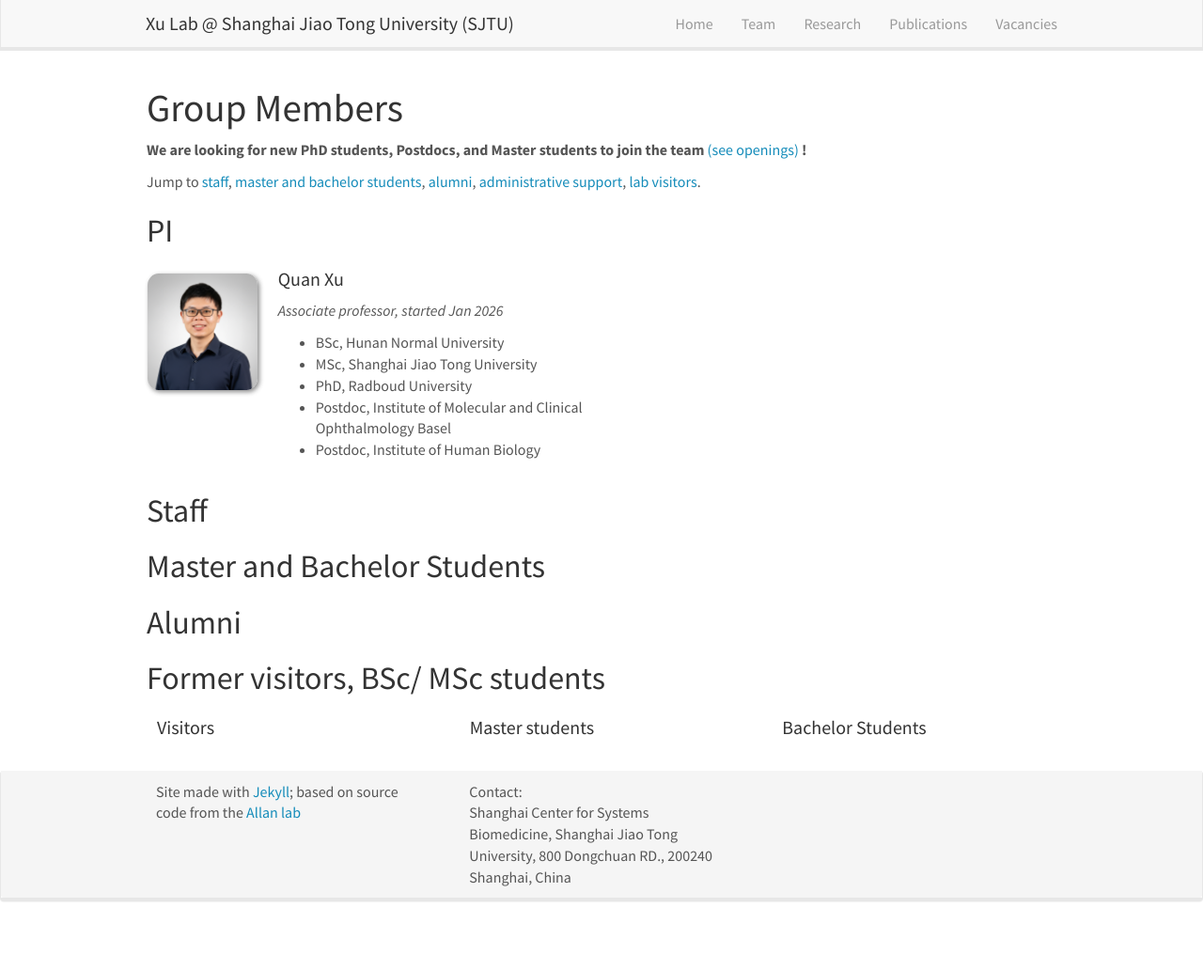
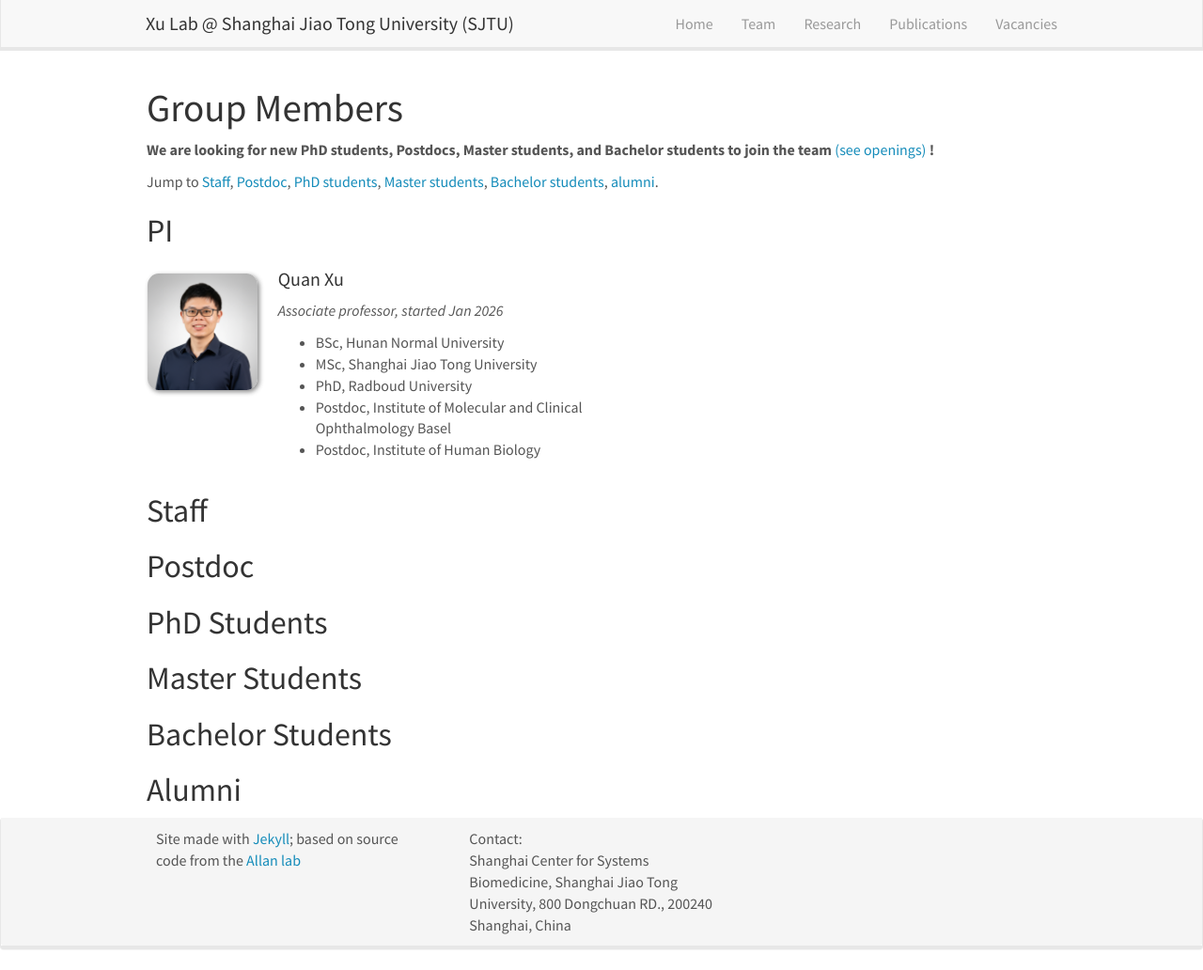
Before and after one commit to bioqxu/bioqxu.github.io, a Jekyll site: the page built from _pages/team.md, in a window 1280 px wide and 1032 px high. Shown: the whole window at 94% size. Built offline with Jekyll 4.4.1, drawn with Linux system fonts in a browser that asks for light colours; nearby versions of some CDN libraries.

Commit message:
change team

```diff
--- a/_pages/team.md
+++ b/_pages/team.md
@@ -8,10 +8,10 @@ permalink: /team/
 
 # Group Members
 
- **We are  looking for new PhD students, Postdocs, and Master students to join the team** [(see openings)]({{ site.url }}{{ site.baseurl }}/vacancies) **!**
+ **We are  looking for new PhD students, Postdocs, Master students, and Bachelor students to join the team** [(see openings)]({{ site.url }}{{ site.baseurl }}/vacancies) **!**
 
 
-Jump to [staff](#staff), [master and bachelor students](#master-and-bachelor-students), [alumni](#alumni), [administrative support](#administrative-support), [lab visitors](#lab-visitors).
+Jump to [Staff](#staff), [Postdoc](#postdoc), [PhD students](#PhD-students), [Master students](#master-students), [Bachelor students](#bachelor-students), [alumni](#alumni).
 
 ## PI
 {% assign number_printed = 0 %}
@@ -140,7 +140,171 @@ Jump to [staff](#staff), [master and bachelor students](#master-and-bachelor-stu
 
 
 
-## Master and Bachelor Students
+
+## Postdoc
+{% assign number_printed = 0 %}
+{% for member in site.data.students %}
+
+{% assign even_odd = number_printed | modulo: 2 %}
+
+{% if even_odd == 0 %}
+<div class="row">
+{% endif %}
+
+<div class="col-sm-6 clearfix">
+  <h4>{{ member.name }}</h4>
+  <i>{{ member.info }} <!-- <br>email: <{{ member.email }}></i> -->
+  <ul style="overflow: hidden">
+
+  {% if member.number_educ == 1 %}
+  <li> {{ member.education1 }} </li>
+  {% endif %}
+
+  {% if member.number_educ == 2 %}
+  <li> {{ member.education1 }} </li>
+  <li> {{ member.education2 }} </li>
+  {% endif %}
+
+  {% if member.number_educ == 3 %}
+  <li> {{ member.education1 }} </li>
+  <li> {{ member.education2 }} </li>
+  <li> {{ member.education3 }} </li>
+  {% endif %}
+
+  {% if member.number_educ == 4 %}
+  <li> {{ member.education1 }} </li>
+  <li> {{ member.education2 }} </li>
+  <li> {{ member.education3 }} </li>
+  <li> {{ member.education4 }} </li>
+  {% endif %}
+
+  </ul>
+</div>
+
+{% assign number_printed = number_printed | plus: 1 %}
+
+{% if even_odd == 1 %}
+</div>
+{% endif %}
+
+{% endfor %}
+
+{% assign even_odd = number_printed | modulo: 2 %}
+{% if even_odd == 1 %}
+</div>
+{% endif %}
+
+
+## PhD Students
+{% assign number_printed = 0 %}
+{% for member in site.data.students %}
+
+{% assign even_odd = number_printed | modulo: 2 %}
+
+{% if even_odd == 0 %}
+<div class="row">
+{% endif %}
+
+<div class="col-sm-6 clearfix">
+  <h4>{{ member.name }}</h4>
+  <i>{{ member.info }} <!-- <br>email: <{{ member.email }}></i> -->
+  <ul style="overflow: hidden">
+
+  {% if member.number_educ == 1 %}
+  <li> {{ member.education1 }} </li>
+  {% endif %}
+
+  {% if member.number_educ == 2 %}
+  <li> {{ member.education1 }} </li>
+  <li> {{ member.education2 }} </li>
+  {% endif %}
+
+  {% if member.number_educ == 3 %}
+  <li> {{ member.education1 }} </li>
+  <li> {{ member.education2 }} </li>
+  <li> {{ member.education3 }} </li>
+  {% endif %}
+
+  {% if member.number_educ == 4 %}
+  <li> {{ member.education1 }} </li>
+  <li> {{ member.education2 }} </li>
+  <li> {{ member.education3 }} </li>
+  <li> {{ member.education4 }} </li>
+  {% endif %}
+
+  </ul>
+</div>
+
+{% assign number_printed = number_printed | plus: 1 %}
+
+{% if even_odd == 1 %}
+</div>
+{% endif %}
+
+{% endfor %}
+
+{% assign even_odd = number_printed | modulo: 2 %}
+{% if even_odd == 1 %}
+</div>
+{% endif %}
+
+
+## Master Students
+{% assign number_printed = 0 %}
+{% for member in site.data.students %}
+
+{% assign even_odd = number_printed | modulo: 2 %}
+
+{% if even_odd == 0 %}
+<div class="row">
+{% endif %}
+
+<div class="col-sm-6 clearfix">
+  <h4>{{ member.name }}</h4>
+  <i>{{ member.info }} <!-- <br>email: <{{ member.email }}></i> -->
+  <ul style="overflow: hidden">
+
+  {% if member.number_educ == 1 %}
+  <li> {{ member.education1 }} </li>
+  {% endif %}
+
+  {% if member.number_educ == 2 %}
+  <li> {{ member.education1 }} </li>
+  <li> {{ member.education2 }} </li>
+  {% endif %}
+
+  {% if member.number_educ == 3 %}
+  <li> {{ member.education1 }} </li>
+  <li> {{ member.education2 }} </li>
+  <li> {{ member.education3 }} </li>
+  {% endif %}
+
+  {% if member.number_educ == 4 %}
+  <li> {{ member.education1 }} </li>
+  <li> {{ member.education2 }} </li>
+  <li> {{ member.education3 }} </li>
+  <li> {{ member.education4 }} </li>
+  {% endif %}
+
+  </ul>
+</div>
+
+{% assign number_printed = number_printed | plus: 1 %}
+
+{% if even_odd == 1 %}
+</div>
+{% endif %}
+
+{% endfor %}
+
+{% assign even_odd = number_printed | modulo: 2 %}
+{% if even_odd == 1 %}
+</div>
+{% endif %}
+
+
+
+## Bachelor Students
 {% assign number_printed = 0 %}
 {% for member in site.data.students %}
 
@@ -226,29 +390,3 @@ Jump to [staff](#staff), [master and bachelor students](#master-and-bachelor-stu
 {% if even_odd == 1 %}
 </div>
 {% endif %}
-
-## Former visitors, BSc/ MSc students
-<div class="row">
-
-<div class="col-sm-4 clearfix">
-<h4>Visitors</h4>
-{% for member in site.data.alumni_visitors %}
-{{ member.name }}
-{% endfor %}
-</div>
-
-<div class="col-sm-4 clearfix">
-<h4>Master students</h4>
-{% for member in site.data.alumni_msc %}
-{{ member.name }}
-{% endfor %}
-</div>
-
-<div class="col-sm-4 clearfix">
-<h4>Bachelor Students</h4>
-{% for member in site.data.alumni_bsc %}
-{{ member.name }}
-{% endfor %}
-</div>
-
-</div>
```
